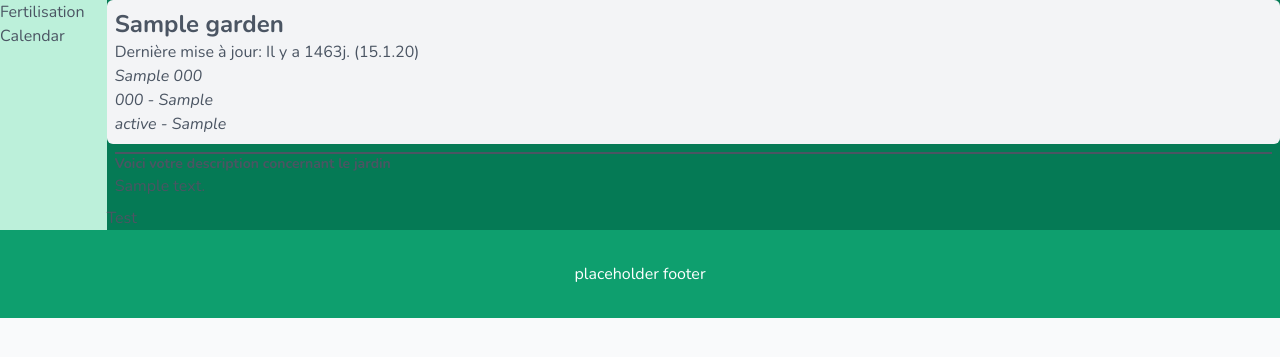
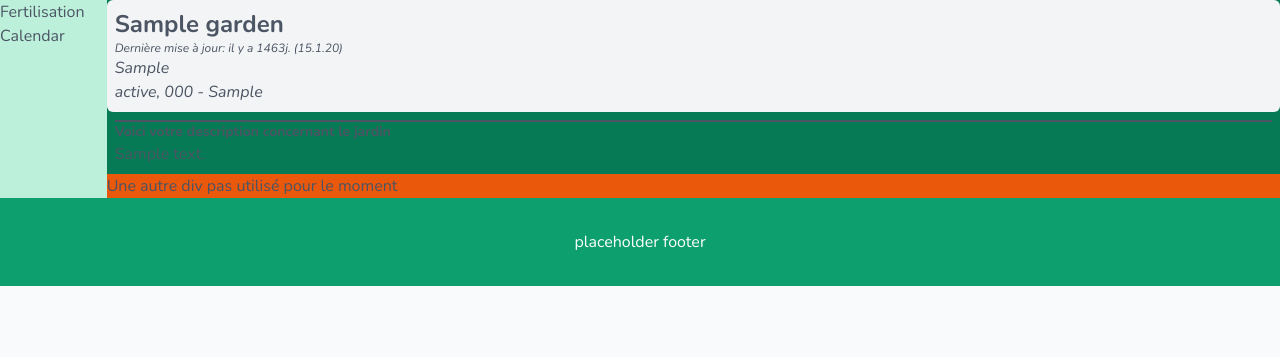
Before and after one commit to renlo08/my-little-garden, a Django app: a page that uses app/templates/gardens/details.html in a window 1280 px wide. Shown: the part 144-501 px from the top of the page. Run offline with Django 4.2, Linux system fonts and the light colour scheme; a user stored in the database is signed in; tables that the repository leaves empty hold one stand-in row (values such as "Sample post"); some libraries are stand-ins or nearby versions.

Commit message:
Update CSS styles, modify garden models, and enhance templates
Added new CSS styles in 'mlghome-ui.css' for better layout management and flexibility. Modified 'Address' and 'Garden' models in 'models.py' to streamline address fields and improve how address string is generated. Also, improved 'details.html' and 'garden-address.html' templates for better presentation and handling of address details. Address list display in 'admin.py' also updated to reflect the model changes.

```diff
--- a/app/gardens/admin.py
+++ b/app/gardens/admin.py
@@ -22,7 +22,7 @@ admin.site.register(Garden, GardenAdmin)
 
 
 class AddressAdmin(admin.ModelAdmin):
-    list_display = ['name', 'city', 'street', 'house_number', 'postal_code', 'country']
+    list_display = ['name', 'city', 'street', 'postal_code', 'country']
     readonly_fields = ["latitude", "longitude"]
 
 
--- a/app/gardens/models.py
+++ b/app/gardens/models.py
@@ -31,12 +31,11 @@ class Fertilizer(models.Model):
 
 class Address(models.Model):
     name = models.CharField(max_length=60)
-    street = models.CharField(max_length=60, blank=True, null=True)
-    house_number = models.CharField(max_length=10, blank=True, null=True)
-    city = models.CharField(max_length=60, blank=True, null=True)
+    street = models.CharField(max_length=60)
+    city = models.CharField(max_length=60)
     state = models.CharField(max_length=60, blank=True, null=True)
-    postal_code = models.CharField(max_length=10, blank=True, null=True)
-    country = models.CharField(max_length=30, blank=True, null=True)
+    postal_code = models.CharField(max_length=10)
+    country = models.CharField(max_length=30)
     latitude = models.DecimalField(max_digits=9, decimal_places=6, blank=True, null=True)
     longitude = models.DecimalField(max_digits=9, decimal_places=6, blank=True, null=True)
 
@@ -49,13 +48,20 @@ class Address(models.Model):
         super().save(*args, **kwargs)
 
     def get_lat_lon(self):
-        address_string = f"{self.street} {self.house_number}, {self.city}, {self.postal_code}"
+        # Remove None components
+        address_components = list(filter(None, [self.street, self.city, self.state, self.postal_code]))
+        address_string = ", ".join(address_components)
         geolocator = Nominatim(user_agent="myLittleGardenApp")
         location = geolocator.geocode(address_string)
 
         if location:
             self.latitude = location.latitude
             self.longitude = location.longitude
+
+    def get_not_empty_fields(self):
+        """ Returns a list of fields that aren't empty. """
+        field_list = ['street', 'state', 'postal_code', 'city', 'country']
+        return [(field.name, field.value_to_string(self)) for field in Address._meta.fields if field.name in field_list and getattr(self, field.name) is not None]
 
 
 class GardenOwner(models.Model):
@@ -81,7 +87,8 @@ class GardenManager(models.Manager):
 
 
 class Garden(models.Model):
-    created_by = models.ForeignKey(settings.AUTH_USER_MODEL, on_delete=models.CASCADE, null=True, related_name='gardens')
+    created_by = models.ForeignKey(settings.AUTH_USER_MODEL, on_delete=models.CASCADE, null=True,
+                                   related_name='gardens')
     name = models.CharField(max_length=128)
     slug = models.SlugField(unique=True, blank=True, null=True)
     description = models.TextField()
@@ -174,9 +181,9 @@ def compute_time_difference(date: datetime):
 
     if time_difference < timedelta(hours=1):
         minutes = int(time_difference.total_seconds() / 60)
-        return f"Il y a {minutes}min"
+        return f"il y a {minutes}min"
     elif time_difference < timedelta(days=1):
         hours = int(time_difference.total_seconds() // 3600)
-        return f"Il y a {hours}h"
+        return f"il y a {hours}h"
     else:
-        return f"Il y a {time_difference.days}j.\n({date.strftime('%d.%-m.%y')})"
+        return f"il y a {time_difference.days}j.\n({date.strftime('%d.%-m.%y')})"
--- a/app/gardens/views.py
+++ b/app/gardens/views.py
@@ -46,6 +46,7 @@ def garden_update_view(request, id=None):
         context['message'] = 'Data saved.'
     return render(request, "gardens/create-update.html", context)
 
+
 @login_required
 def amendment_update_view(request, garden_slug:str = None, id: int=None):
     if not request.htmx:
@@ -88,6 +89,7 @@ class GardenDetailView(LoginRequiredMixin, DetailView):
         context['address'] = self.object.address
         return context
 
+
 @login_required
 def garden_delete_view(request, slug: str):
     if not request.htmx:
--- a/app/static/css/mlghome-ui.css
+++ b/app/static/css/mlghome-ui.css
@@ -679,6 +679,10 @@ video {
   margin-top: 1rem;
 }
 
+.ml-2{
+  margin-left: 0.5rem;
+}
+
 .line-clamp-3{
   overflow: hidden;
   display: -webkit-box;
@@ -766,6 +770,22 @@ video {
   width: 16.666667%;
 }
 
+.basis-1\/12{
+  flex-basis: 8.333333%;
+}
+
+.basis-11\/12{
+  flex-basis: 91.666667%;
+}
+
+.basis-1\/6{
+  flex-basis: 16.666667%;
+}
+
+.basis-5\/6{
+  flex-basis: 83.333333%;
+}
+
 .cursor-pointer{
   cursor: pointer;
 }
@@ -798,6 +818,14 @@ video {
   grid-template-rows: repeat(1, minmax(0, 1fr));
 }
 
+.flex-row{
+  flex-direction: row;
+}
+
+.flex-nowrap{
+  flex-wrap: nowrap;
+}
+
 .place-items-center{
   place-items: center;
 }
@@ -820,6 +848,10 @@ video {
 
 .gap-7{
   gap: 1.75rem;
+}
+
+.gap-4{
+  gap: 1rem;
 }
 
 .truncate{
@@ -925,6 +957,11 @@ video {
   background-color: rgb(255 255 255 / var(--tw-bg-opacity));
 }
 
+.bg-orange-600{
+  --tw-bg-opacity: 1;
+  background-color: rgb(234 88 12 / var(--tw-bg-opacity));
+}
+
 .object-cover{
   -o-object-fit: cover;
      object-fit: cover;
@@ -1009,8 +1046,16 @@ video {
   font-weight: 500;
 }
 
+.font-light{
+  font-weight: 300;
+}
+
 .uppercase{
   text-transform: uppercase;
+}
+
+.italic{
+  font-style: italic;
 }
 
 .text-gray-500{
--- a/app/templates/gardens/details.html
+++ b/app/templates/gardens/details.html
@@ -1,39 +1,33 @@
 {% extends 'base.html' %}
 
 {% block content %}
-    <main class="grid grid-cols-12 h-full w-full">
+    <main class="flex flex-row flex-nowrap">
 
-        <div class="col-span-1 bg-green-200">
+        <div class="bg-green-200 basis-1/12">
             <ol>
-                <li>Fertilisation</li>
+                <li>
+                    Fertilisation
+                </li>
+
                 <li>Calendar</li>
             </ol>
+        </div>
 
-        </div>
-        <div id="detail-content" class="col-span-11 bg-green-600">
+        <div id="detail-content" class="bg-green-600 basis-11/12">
             <div class="rounded-md bg-gray-100 p-2">
 
                 <h1 class="text-2xl font-bold">{{ garden.name }}</h1>
-                <p>
-                    <span>Dernière mise à jour:</span>
-                    <span>{{ garden.get_last_update }}</span>
+                <p class="text-xs font-light italic">
+                    <span>Dernière mise à jour: {{ garden.get_last_update }}</span>
                 </p>
-                <p>
-                    {% if garden.has_garden %}
-                        {% include 'gardens/partials/garden-address.html' %}
-                    {% else %}
-                        No address available.
-                    {% endif %}
-                </p>
+                <p>{% include 'gardens/partials/garden-address.html' %}</p>
             </div>
             <div class="border-t-2 border-gray-600 m-2">
                 <h2 class="font-bold text-sm">Voici votre description concernant le jardin</h2>
                 <div>{{ garden.description }}</div>
             </div>
-            <div>Test
 
-            </div>
-
+            <div class="bg-orange-600">Une autre div pas utilisé pour le moment</div>
         </div>
 
 
--- a/app/templates/gardens/partials/garden-address.html
+++ b/app/templates/gardens/partials/garden-address.html
@@ -1,17 +1,20 @@
 {% load widget_tweaks %}
 {% block garden_address %}
-
+    {% if garden.has_garden %}
         <div>
             <address>
+                <p>{% render_field address.street %}</p>
                 <p>
-                {% render_field address.street %} {% render_field address.house_number %}
-            </p>
-            <p>
+                    {% if address.state %}
+                        {% render_field address.state %}, {% render_field address.postal_code %} -
+                        {% render_field address.city %}
+                    {% else %}
                         {% render_field address.postal_code %} - {% render_field address.city %}
-            </p>
-            <p>
-                {% render_field address.state %} - {% render_field address.country %}
+                    {% endif %}
                 </p>
             </address>
         </div>
+    {% else %}
+        No address available.
+    {% endif %}
 {% endblock %}
```
Lines whose indentation alone changed are shown as unchanged.
